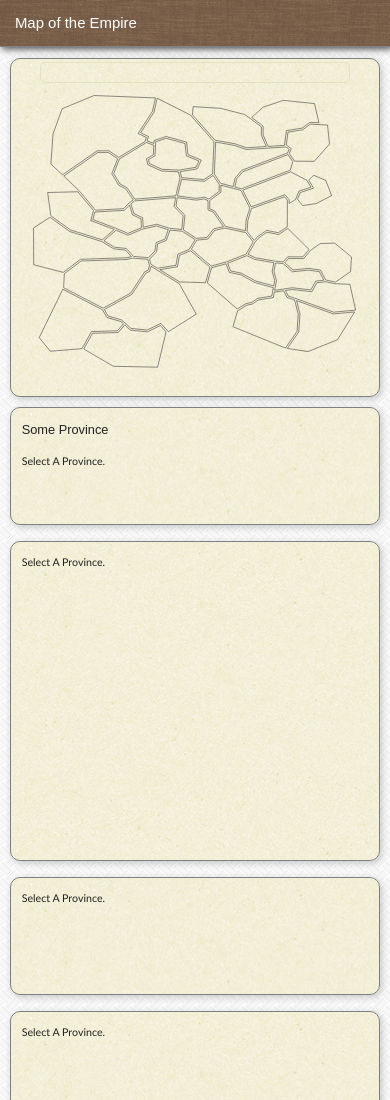
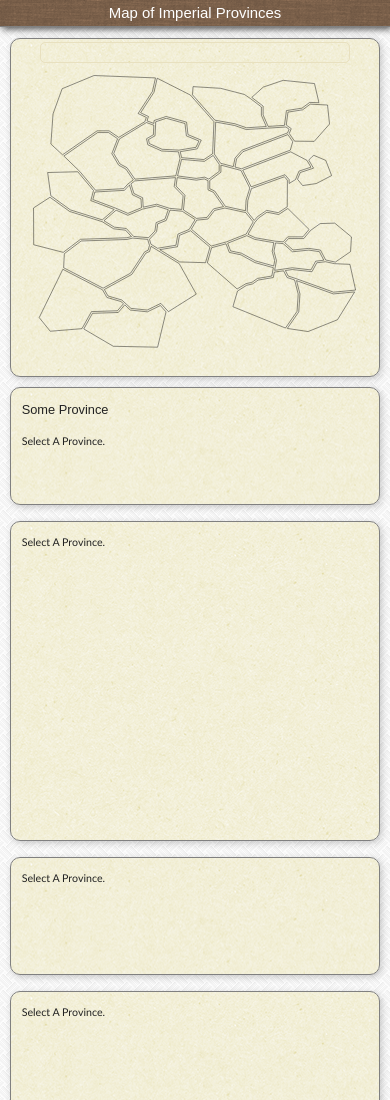
Before and after one commit to Racheet/empire_map_visualiser, a plain HTML site: page index.html in a window 390 px wide. Shown: the top 1100 px of the page. Drawn offline with nearby package versions, Linux system fonts and the light colour scheme.

Commit message:
minor style tweaks

```diff
--- a/css/main.css
+++ b/css/main.css
@@ -92,7 +92,7 @@ h1 , h2 , h3 {
 
 h1 {
     font-size: 1.4em;
-    margin-left: 1em;
+    margin-left: 2em;
 }
 
 h2 {
@@ -198,6 +198,11 @@ svg path.selected, svg polygon.selected {
 @media only screen and (max-width: 64.063em) {
     #top_box_middle, #top_box_right {
         margin-top: 1em;
+    }
+
+    h1 {
+        margin: 0;
+        text-align: center;
     }
 
     body {
--- a/index.html
+++ b/index.html
@@ -26,7 +26,7 @@
             <p class="browsehappy">You are using an <strong>outdated</strong> browser. Please <a href="http://browsehappy.com/">upgrade your browser</a> to improve your experience.</p>
         <![endif]-->
         <header class="row">
-            <h1> Map of the Empire </h1>
+            <h1> Map of Imperial Provinces </h1>
         </header>
         <section class="row">
             <div id="left_column" class="column large-6">
```
